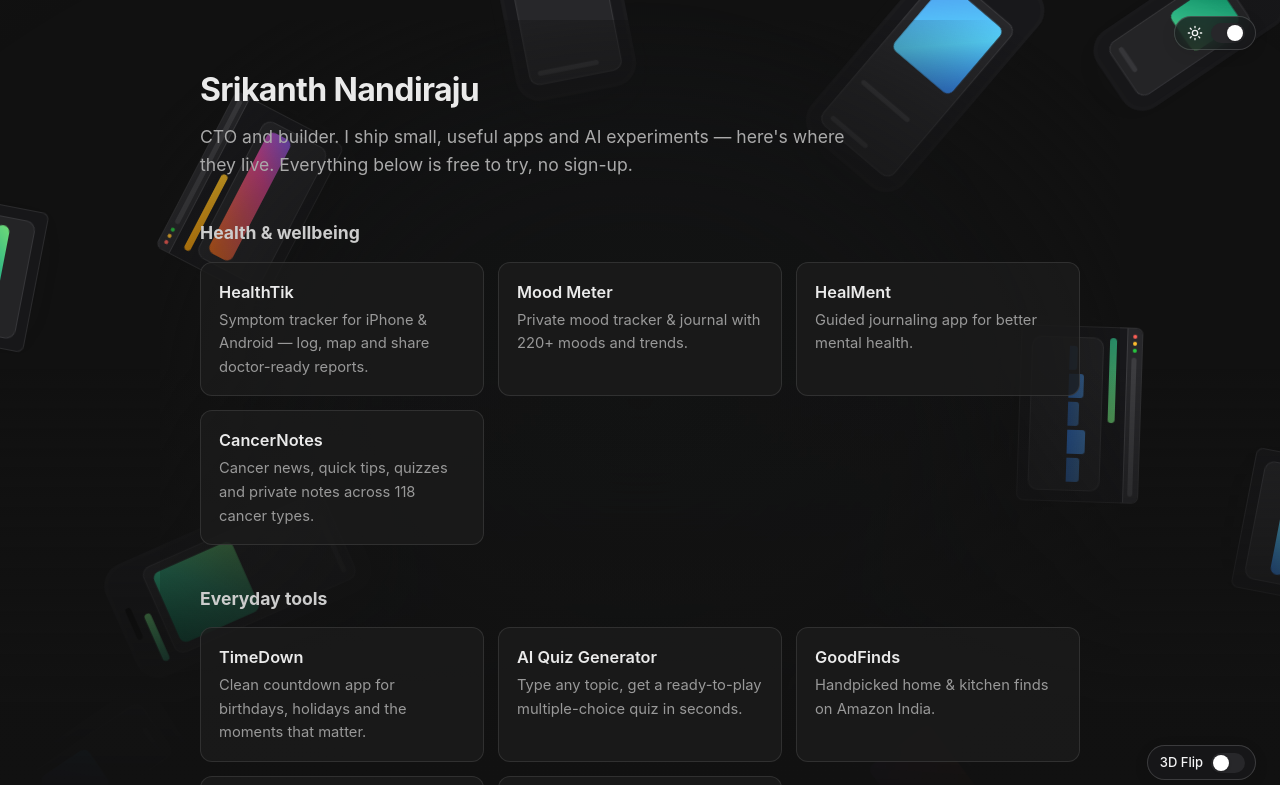
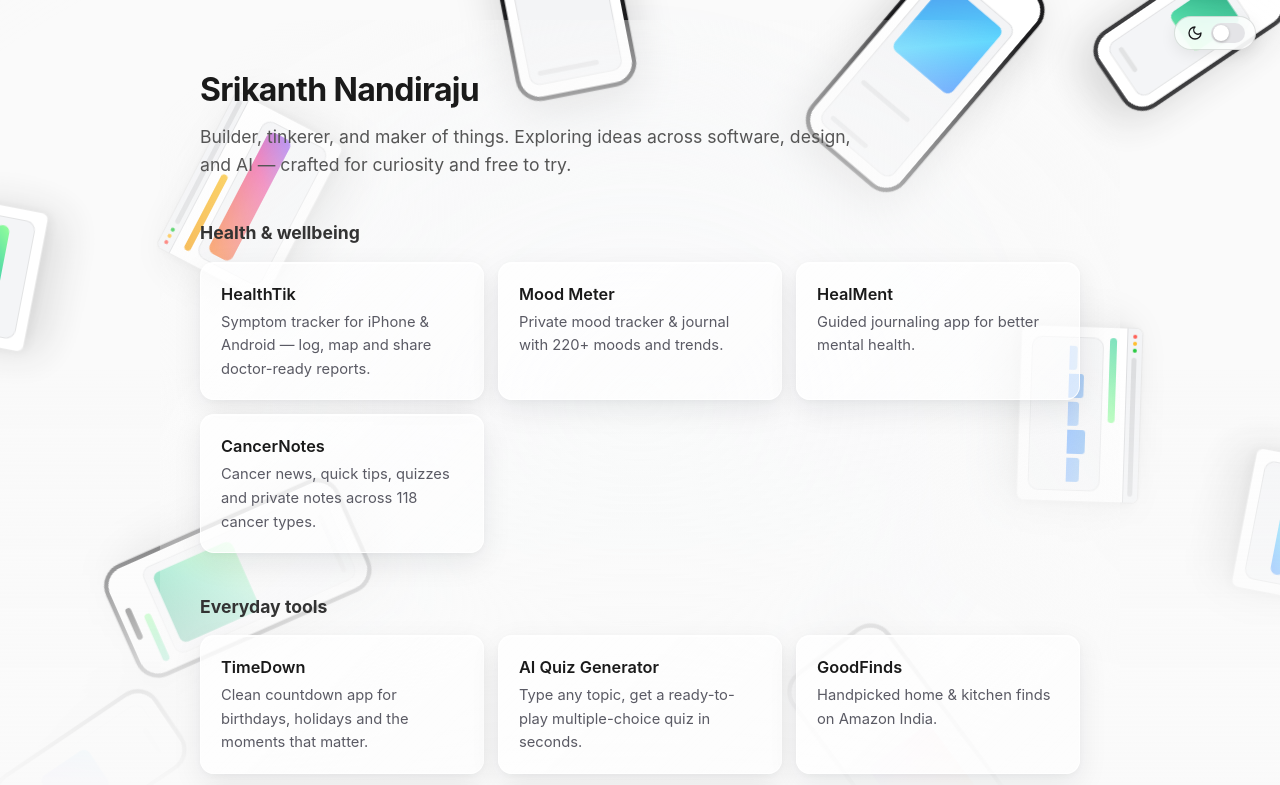
Before and after one commit to nandiraju/nandiraju-dot-com, a plain HTML site: page index.html in a window 1280 px wide. Both pictures are taken after a click on the label "Toggle light/dark mode". Shown: the top 785 px of the page. Drawn offline with Linux system fonts and the light colour scheme.

Commit message:
Use dark theme by default, add glassmorphic card shadows, remove 3D flip toggle, update subtitle

```diff
--- a/index.html
+++ b/index.html
@@ -43,15 +43,48 @@
 
   <style>
     :root {
-      color-scheme: light dark;
+      color-scheme: dark;
+      --bg: #111111;
+      --fg: #eaeaea;
+      --muted: #aaaaaa;
+      --h2-fg: #cccccc;
+      --card-surface: linear-gradient(135deg, rgba(255, 255, 255, 0.08) 0%, rgba(255, 255, 255, 0.03) 100%);
+      --card-hover-surface: linear-gradient(135deg, rgba(255, 255, 255, 0.12) 0%, rgba(255, 255, 255, 0.05) 100%);
+      --card-border: rgba(255, 255, 255, 0.14);
+      --card-hover-border: rgba(255, 255, 255, 0.3);
+      --card-shadow: 0 10px 30px rgba(0, 0, 0, 0.45), 0 2px 8px rgba(0, 0, 0, 0.3), inset 0 1px 0 rgba(255, 255, 255, 0.1);
+      --card-hover-shadow: 0 18px 42px rgba(0, 0, 0, 0.58), 0 4px 12px rgba(0, 0, 0, 0.35), inset 0 1px 0 rgba(255, 255, 255, 0.18);
+      --card-desc: #a3a3ad;
+      --footer-fg: #888888;
+      --footer-link: #aaaaaa;
+      --orbit-glow: radial-gradient(circle, rgba(128, 255, 249, 0.08) 0%, rgba(78, 155, 238, 0.04) 38%, hsla(0, 0%, 7%, 0) 70%);
+      --orbit-center-shade: radial-gradient(ellipse at center, hsla(0, 0%, 7%, 0.94) 0%, hsla(0, 0%, 7%, 0.84) 40%, hsla(0, 0%, 7%, 0.45) 68%, hsla(0, 0%, 7%, 0) 88%);
+      --orbit-vignette: radial-gradient(ellipse 120% 120% at center, hsla(0, 0%, 7%, 0) 55%, hsla(0, 0%, 7%, 0.4) 100%);
+      --orbit-bottom-fade: linear-gradient(0deg, #111111 0%, hsla(0, 0%, 7%, 0.94) 24%, hsla(0, 0%, 7%, 0.54) 58%, hsla(0, 0%, 7%, 0) 100%);
+      --toggle-bg: rgba(24, 24, 27, 0.8);
+      --toggle-border: rgba(255, 255, 255, 0.16);
+      --toggle-track: #27272a;
+      --toggle-thumb: #ffffff;
+      --toggle-fg: #f4f4f5;
+      --mockup-bg: #18181b;
+      --mockup-sub: #27272a;
+      --mockup-line: rgba(255, 255, 255, 0.1);
+    }
+
+    /* Pure-CSS manual light theme override (default is dark) */
+    body:has(#theme-toggle:checked) {
+      color-scheme: light;
       --bg: #fafafa;
       --fg: #1a1a1a;
       --muted: #555555;
       --h2-fg: #333333;
-      --card-surface: rgba(255, 255, 255, 0.84);
-      --card-border: rgba(0, 0, 0, 0.09);
-      --card-hover-border: rgba(0, 0, 0, 0.25);
-      --card-desc: #666666;
+      --card-surface: linear-gradient(135deg, rgba(255, 255, 255, 0.78) 0%, rgba(255, 255, 255, 0.52) 100%);
+      --card-hover-surface: linear-gradient(135deg, rgba(255, 255, 255, 0.92) 0%, rgba(255, 255, 255, 0.68) 100%);
+      --card-border: rgba(255, 255, 255, 0.85);
+      --card-hover-border: rgba(0, 0, 0, 0.16);
+      --card-shadow: 0 10px 30px rgba(15, 23, 42, 0.08), 0 2px 8px rgba(15, 23, 42, 0.04), inset 0 1px 0 rgba(255, 255, 255, 0.9);
+      --card-hover-shadow: 0 18px 40px rgba(15, 23, 42, 0.13), 0 4px 12px rgba(15, 23, 42, 0.06), inset 0 1px 0 rgba(255, 255, 255, 1);
+      --card-desc: #5a5a64;
       --footer-fg: #777777;
       --footer-link: #555555;
       --orbit-glow: radial-gradient(circle, rgba(78, 155, 238, 0.08) 0%, rgba(52, 137, 254, 0.03) 38%, rgba(52, 137, 254, 0) 70%);
@@ -68,88 +101,6 @@
       --mockup-line: rgba(0, 0, 0, 0.09);
     }
 
-    @media (prefers-color-scheme: dark) {
-      :root {
-        --bg: #111111;
-        --fg: #eaeaea;
-        --muted: #aaaaaa;
-        --h2-fg: #cccccc;
-        --card-surface: rgba(27, 27, 27, 0.82);
-        --card-border: rgba(255, 255, 255, 0.1);
-        --card-hover-border: rgba(255, 255, 255, 0.28);
-        --card-desc: #999999;
-        --footer-fg: #888888;
-        --footer-link: #aaaaaa;
-        --orbit-glow: radial-gradient(circle, rgba(128, 255, 249, 0.08) 0%, rgba(78, 155, 238, 0.04) 38%, hsla(0, 0%, 7%, 0) 70%);
-        --orbit-center-shade: radial-gradient(ellipse at center, hsla(0, 0%, 7%, 0.94) 0%, hsla(0, 0%, 7%, 0.84) 40%, hsla(0, 0%, 7%, 0.45) 68%, hsla(0, 0%, 7%, 0) 88%);
-        --orbit-vignette: radial-gradient(ellipse 120% 120% at center, hsla(0, 0%, 7%, 0) 55%, hsla(0, 0%, 7%, 0.4) 100%);
-        --orbit-bottom-fade: linear-gradient(0deg, #111111 0%, hsla(0, 0%, 7%, 0.94) 24%, hsla(0, 0%, 7%, 0.54) 58%, hsla(0, 0%, 7%, 0) 100%);
-        --toggle-bg: rgba(24, 24, 27, 0.8);
-        --toggle-border: rgba(255, 255, 255, 0.16);
-        --toggle-track: #27272a;
-        --toggle-thumb: #ffffff;
-        --toggle-fg: #f4f4f5;
-        --mockup-bg: #18181b;
-        --mockup-sub: #27272a;
-        --mockup-line: rgba(255, 255, 255, 0.1);
-      }
-    }
-
-    /* Pure-CSS manual theme override (toggles opposite of OS preference) */
-    body:has(#theme-toggle:checked) {
-      --bg: #111111;
-      --fg: #eaeaea;
-      --muted: #aaaaaa;
-      --h2-fg: #cccccc;
-      --card-surface: rgba(27, 27, 27, 0.82);
-      --card-border: rgba(255, 255, 255, 0.1);
-      --card-hover-border: rgba(255, 255, 255, 0.28);
-      --card-desc: #999999;
-      --footer-fg: #888888;
-      --footer-link: #aaaaaa;
-      --orbit-glow: radial-gradient(circle, rgba(128, 255, 249, 0.08) 0%, rgba(78, 155, 238, 0.04) 38%, hsla(0, 0%, 7%, 0) 70%);
-      --orbit-center-shade: radial-gradient(ellipse at center, hsla(0, 0%, 7%, 0.94) 0%, hsla(0, 0%, 7%, 0.84) 40%, hsla(0, 0%, 7%, 0.45) 68%, hsla(0, 0%, 7%, 0) 88%);
-      --orbit-vignette: radial-gradient(ellipse 120% 120% at center, hsla(0, 0%, 7%, 0) 55%, hsla(0, 0%, 7%, 0.4) 100%);
-      --orbit-bottom-fade: linear-gradient(0deg, #111111 0%, hsla(0, 0%, 7%, 0.94) 24%, hsla(0, 0%, 7%, 0.54) 58%, hsla(0, 0%, 7%, 0) 100%);
-      --toggle-bg: rgba(24, 24, 27, 0.8);
-      --toggle-border: rgba(255, 255, 255, 0.16);
-      --toggle-track: #27272a;
-      --toggle-thumb: #ffffff;
-      --toggle-fg: #f4f4f5;
-      --mockup-bg: #18181b;
-      --mockup-sub: #27272a;
-      --mockup-line: rgba(255, 255, 255, 0.1);
-      color-scheme: dark;
-    }
-
-    @media (prefers-color-scheme: dark) {
-      body:has(#theme-toggle:checked) {
-        --bg: #fafafa;
-        --fg: #1a1a1a;
-        --muted: #555555;
-        --h2-fg: #333333;
-        --card-surface: rgba(255, 255, 255, 0.84);
-        --card-border: rgba(0, 0, 0, 0.09);
-        --card-hover-border: rgba(0, 0, 0, 0.25);
-        --card-desc: #666666;
-        --footer-fg: #777777;
-        --footer-link: #555555;
-        --orbit-glow: radial-gradient(circle, rgba(78, 155, 238, 0.08) 0%, rgba(52, 137, 254, 0.03) 38%, rgba(52, 137, 254, 0) 70%);
-        --orbit-center-shade: radial-gradient(ellipse at center, hsla(0, 0%, 98%, 0.94) 0%, hsla(0, 0%, 98%, 0.84) 40%, hsla(0, 0%, 98%, 0.45) 68%, hsla(0, 0%, 98%, 0) 88%);
-        --orbit-vignette: radial-gradient(ellipse 120% 120% at center, hsla(0, 0%, 98%, 0) 55%, hsla(0, 0%, 98%, 0.35) 100%);
-        --orbit-bottom-fade: linear-gradient(0deg, #fafafa 0%, hsla(0, 0%, 98%, 0.92) 24%, hsla(0, 0%, 98%, 0.5) 58%, hsla(0, 0%, 98%, 0) 100%);
-        --toggle-bg: rgba(255, 255, 255, 0.85);
-        --toggle-border: rgba(0, 0, 0, 0.12);
-        --toggle-track: #e4e4e7;
-        --toggle-thumb: #ffffff;
-        --toggle-fg: #18181b;
-        --mockup-bg: #ffffff;
-        --mockup-sub: #f3f4f6;
-        --mockup-line: rgba(0, 0, 0, 0.09);
-        color-scheme: light;
-      }
-    }
-
     * { box-sizing: border-box; }
 
     body {
@@ -164,7 +115,7 @@
     }
 
     /* =========================================================
-       PURE-CSS THEME & 3D FLIP TOGGLES
+       PURE-CSS THEME TOGGLE
        ========================================================= */
     .toggle-input {
       position: fixed;
@@ -195,8 +146,7 @@
       transition: background-color 0.25s ease, border-color 0.25s ease, color 0.25s ease, transform 0.15s ease;
     }
 
-    .theme-toggle:active,
-    .flip-toggle:active {
+    .theme-toggle:active {
       transform: scale(0.97);
     }
 
@@ -207,24 +157,13 @@
       flex-shrink: 0;
     }
 
-    .theme-toggle__icon--sun { display: none; }
-    .theme-toggle__icon--moon { display: block; }
+    .theme-toggle__icon--sun { display: block; }
+    .theme-toggle__icon--moon { display: none; }
 
-    @media (prefers-color-scheme: dark) {
-      .theme-toggle__icon--sun { display: block; }
-      .theme-toggle__icon--moon { display: none; }
-    }
+    body:has(#theme-toggle:checked) .theme-toggle__icon--sun { display: none; }
+    body:has(#theme-toggle:checked) .theme-toggle__icon--moon { display: block; }
 
-    body:has(#theme-toggle:checked) .theme-toggle__icon--sun { display: block; }
-    body:has(#theme-toggle:checked) .theme-toggle__icon--moon { display: none; }
-
-    @media (prefers-color-scheme: dark) {
-      body:has(#theme-toggle:checked) .theme-toggle__icon--sun { display: none; }
-      body:has(#theme-toggle:checked) .theme-toggle__icon--moon { display: block; }
-    }
-
-    .theme-toggle__track,
-    .flip-toggle__track {
+    .theme-toggle__track {
       position: relative;
       width: 34px;
       height: 20px;
@@ -233,8 +172,7 @@
       transition: background-color 0.25s ease;
     }
 
-    .theme-toggle__thumb,
-    .flip-toggle__thumb {
+    .theme-toggle__thumb {
       position: absolute;
       top: 2px;
       left: 2px;
@@ -243,44 +181,11 @@
       border-radius: 50%;
       background: var(--toggle-thumb);
       box-shadow: 0 1px 3px rgba(0, 0, 0, 0.25);
+      transform: translateX(14px);
       transition: transform 0.25s cubic-bezier(0.2, 0.8, 0.2, 1);
     }
 
-    @media (prefers-color-scheme: dark) {
-      .theme-toggle__thumb { transform: translateX(14px); }
-    }
-
-    body:has(#theme-toggle:checked) .theme-toggle__thumb { transform: translateX(14px); }
-
-    @media (prefers-color-scheme: dark) {
-      body:has(#theme-toggle:checked) .theme-toggle__thumb { transform: translateX(0); }
-    }
-
-    .flip-toggle {
-      position: fixed;
-      bottom: 20px;
-      right: 24px;
-      z-index: 20;
-      display: inline-flex;
-      align-items: center;
-      gap: 8px;
-      padding: 6px 10px 6px 12px;
-      border-radius: 9999px;
-      background: var(--toggle-bg);
-      border: 1px solid var(--toggle-border);
-      color: var(--toggle-fg);
-      backdrop-filter: blur(12px);
-      -webkit-backdrop-filter: blur(12px);
-      box-shadow: 0 4px 16px rgba(0, 0, 0, 0.08);
-      cursor: pointer;
-      user-select: none;
-      font-size: 13px;
-      font-weight: 500;
-      transition: background-color 0.25s ease, border-color 0.25s ease, color 0.25s ease, transform 0.15s ease;
-    }
-
-    body:has(#flip-toggle:checked) .flip-toggle__track { background: #3489FE; }
-    body:has(#flip-toggle:checked) .flip-toggle__thumb { transform: translateX(14px); }
+    body:has(#theme-toggle:checked) .theme-toggle__thumb { transform: translateX(0); }
 
     /* =========================================================
        RADIAL ORBIT BACKGROUND ANIMATION (from SpinPages)
@@ -380,15 +285,6 @@
       transform: translate(-50%, -50%);
       opacity: var(--orbit-opacity, 1);
       transition: opacity 0.12s linear;
-    }
-
-    body:has(#flip-toggle:checked) .radial-orbit__frame {
-      animation: radial-orbit-flip-3d var(--flip-duration) linear infinite;
-    }
-
-    @keyframes radial-orbit-flip-3d {
-      0% { transform: translate(-50%, -50%) rotateY(0deg); }
-      100% { transform: translate(-50%, -50%) rotateY(360deg); }
     }
 
     /* Orbiting Browser & Phone Frames */
@@ -628,20 +524,23 @@
 
     a.card {
       display: block;
-      padding: 16px 18px;
+      padding: 18px 20px;
       background: var(--card-surface);
       border: 1px solid var(--card-border);
-      border-radius: 12px;
+      border-radius: 14px;
       text-decoration: none;
       color: inherit;
-      backdrop-filter: blur(12px);
-      -webkit-backdrop-filter: blur(12px);
-      transition: border-color .15s, transform .15s, background-color .25s;
+      backdrop-filter: blur(18px) saturate(160%);
+      -webkit-backdrop-filter: blur(18px) saturate(160%);
+      box-shadow: var(--card-shadow);
+      transition: border-color .2s ease, transform .2s cubic-bezier(0.2, 0.8, 0.2, 1), box-shadow .2s ease, background .25s ease;
     }
 
     a.card:hover {
+      background: var(--card-hover-surface);
       border-color: var(--card-hover-border);
-      transform: translateY(-2px);
+      box-shadow: var(--card-hover-shadow);
+      transform: translateY(-3px);
     }
 
     a.card .name { font-weight: 600; font-size: 1.02rem; }
@@ -652,8 +551,7 @@
   </style>
 </head>
 <body>
-  <input type="checkbox" id="theme-toggle" class="toggle-input" aria-label="Toggle dark and light mode">
-  <input type="checkbox" id="flip-toggle" class="toggle-input" aria-label="Toggle 3D flip animation">
+  <input type="checkbox" id="theme-toggle" class="toggle-input" aria-label="Toggle light and dark mode">
 
   <label for="theme-toggle" class="theme-toggle" title="Toggle light/dark mode">
     <svg class="theme-toggle__icon theme-toggle__icon--sun" viewBox="0 0 24 24" fill="none" stroke="currentColor"
@@ -763,7 +661,7 @@
   <main class="wrap">
     <header>
       <h1>Srikanth Nandiraju</h1>
-      <p class="lede">CTO and builder. I ship small, useful apps and AI experiments — here's where they live. Everything below is free to try, no sign-up.</p>
+      <p class="lede">Builder, tinkerer, and maker of things. Exploring ideas across software, design, and AI — crafted for curiosity and free to try.</p>
     </header>
 
     <h2>Health &amp; wellbeing</h2>
@@ -795,12 +693,5 @@
       <a href="https://srikanth.nandiraju.com/">About</a>
     </footer>
   </main>
-
-  <label for="flip-toggle" class="flip-toggle" title="Toggle 3D flip on orbiting cards">
-    <span>3D Flip</span>
-    <span class="flip-toggle__track" aria-hidden="true">
-      <span class="flip-toggle__thumb"></span>
-    </span>
-  </label>
 </body>
 </html>
```
